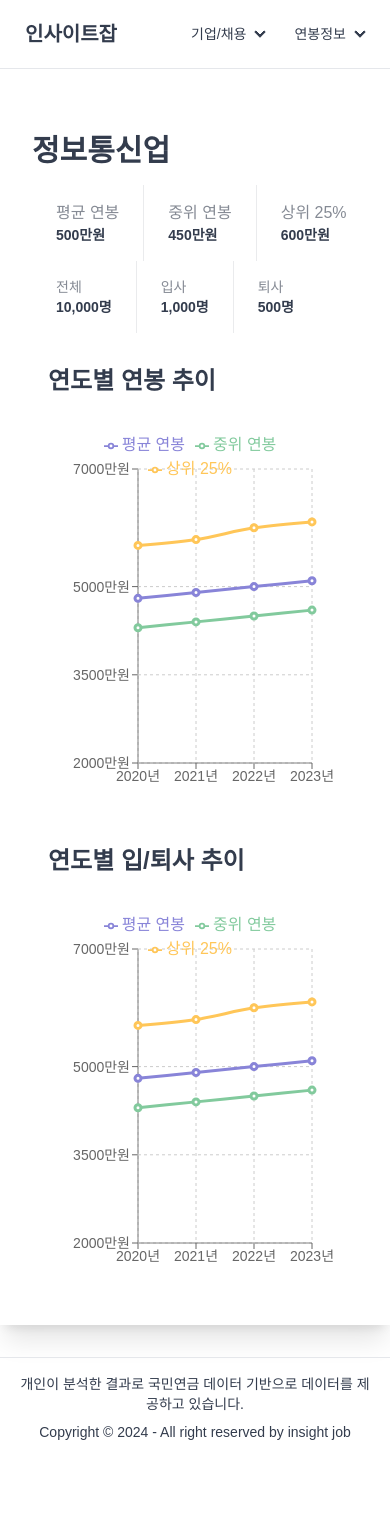
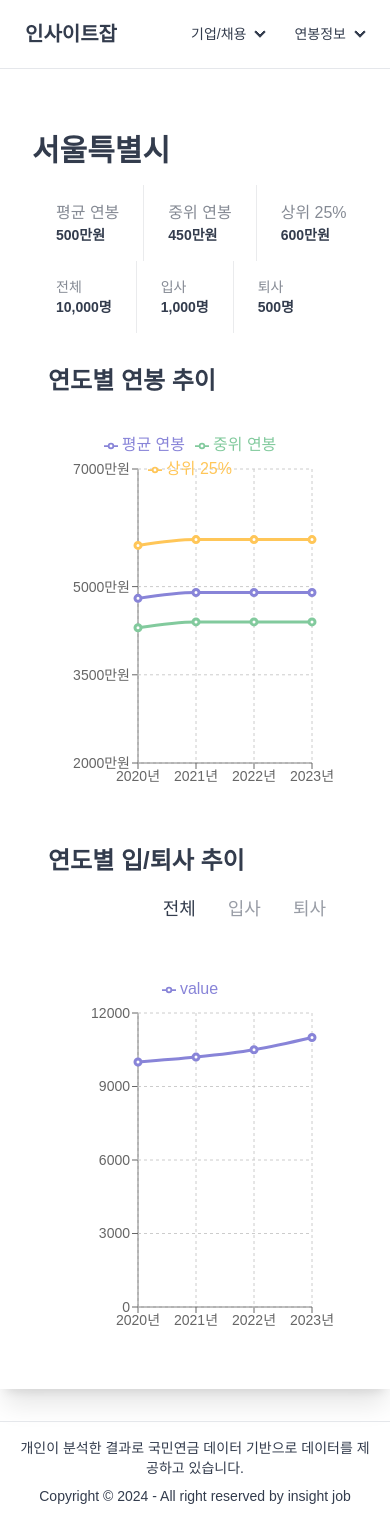
Before and after one commit to shing100/EnterpriseNationalPensionFrontend, a Next.js app: page /salary/industry/1 in a window 390 px wide. Before the commit the page ends 1458 px from the top, so only its background shows below. Built offline with nearby package versions, Linux system fonts and the light colour scheme.

Commit message:
[20240410] 검색페이지 일부 및 디테일 페이지 수정

```diff
--- a/src/app/salary/industry/[id]/page.tsx
+++ b/src/app/salary/industry/[id]/page.tsx
@@ -1,16 +1,27 @@
 "use client";
-import React, { useState, useEffect } from 'react';
+import React, {useState, useEffect } from 'react';
 import formatSalaryToMillionWon, { formatNumberWithCommas } from '@/libs/utils';
 import SalaryLineChart from "@/components/salaryLineChart";
+import EmployeeLineChart from "@/components/employeeLineChart";
 
 interface GraphData {
     year: number;
-    averageSalary: number;
-    medianSalary: number;
-    upperQuartileSalary: number;
+    averageSalary?: number;
+    medianSalary?: number;
+    upperQuartileSalary?: number;
+    totalMemberCount?: number;
+    newMemberCount?: number;
+    lostMemberCount?: number;
 }
 
-const IndustryDetailPage = ({ params }: { params: { id: string } }) => {
+const TABS = {
+    TOTAL: 'total',
+    NEW: 'new',
+    LOST: 'lost',
+};
+
+const LocationDetailPage = ({ params }: { params: { id: string } }) => {
+    const [selectedTab, setSelectedTab] = useState(TABS.TOTAL);
     const [industryData, setIndustryData] = useState<any>(null);
     const [graphData, setGraphData] = useState<GraphData[]>([]);
 
@@ -18,7 +29,7 @@ const IndustryDetailPage = ({ params }: { params: { id: string } }) => {
         // 여기서 industryId를 사용하여 API 호출 등의 작업을 수행하여 industryData와 graphData를 설정합니다.
         // 예시로 다음과 같은 데이터를 사용했습니다.
         const sampleData = {
-            companyIndustryName: '정보통신업',
+            companyIndustryName: '서울특별시',
             industryAverageSalary: 5000000,
             industryMedianSalary: 4500000,
             industryUpperQuartileSalary: 6000000,
@@ -28,14 +39,28 @@ const IndustryDetailPage = ({ params }: { params: { id: string } }) => {
         };
         setIndustryData(sampleData);
 
+        // 연도별 데이터 설정
         const sampleGraphData: GraphData[] = [
-            { year: 2020, averageSalary: 4800000, medianSalary: 4300000, upperQuartileSalary: 5700000 },
-            { year: 2021, averageSalary: 4900000, medianSalary: 4400000, upperQuartileSalary: 5800000 },
-            { year: 2022, averageSalary: 5000000, medianSalary: 4500000, upperQuartileSalary: 6000000 },
-            { year: 2023, averageSalary: 5100000, medianSalary: 4600000, upperQuartileSalary: 6100000 },
+            { year: 2020, totalMemberCount: 10000, newMemberCount: 1000, lostMemberCount: 500,  averageSalary: 4800000, medianSalary: 4300000, upperQuartileSalary: 5700000 },
+            { year: 2021, totalMemberCount: 10200, newMemberCount: 1200, lostMemberCount: 1000, averageSalary: 4900000, medianSalary: 4400000, upperQuartileSalary: 5800000 },
+            { year: 2022, totalMemberCount: 10500, newMemberCount: 1500, lostMemberCount: 1200, averageSalary: 4900000, medianSalary: 4400000, upperQuartileSalary: 5800000 },
+            { year: 2023, totalMemberCount: 11000, newMemberCount: 2000, lostMemberCount: 1500, averageSalary: 4900000, medianSalary: 4400000, upperQuartileSalary: 5800000 },
         ];
         setGraphData(sampleGraphData);
     }, [params]);
+
+    const renderGraph = () => {
+        switch (selectedTab) {
+            case TABS.TOTAL:
+                return <EmployeeLineChart graphData={graphData.map(({ year, totalMemberCount }) => ({ year, value: totalMemberCount, tag: "전체" }))} />;
+            case TABS.NEW:
+                return <EmployeeLineChart graphData={graphData.map(({ year, newMemberCount }) => ({ year, value: newMemberCount, tag: "입사" }))} />;
+            case TABS.LOST:
+                return <EmployeeLineChart graphData={graphData.map(({ year, lostMemberCount }) => ({ year, value: lostMemberCount, tag:"퇴사" }))} />;
+            default:
+                return null;
+        }
+    };
 
     if (!industryData) {
         return <div>Loading...</div>;
@@ -81,11 +106,20 @@ const IndustryDetailPage = ({ params }: { params: { id: string } }) => {
                 </div>
                 <div className="mt-8 px-4">
                     <h2 className="text-2xl font-bold mb-4">연도별 입/퇴사 추이</h2>
-                    <SalaryLineChart graphData={graphData} />
+                    <div className="flex justify-end">
+                        <div className="tabs">
+                            <a className={`text-lg tab ${selectedTab === TABS.TOTAL ? 'tab-active' : ''}`} onClick={() => setSelectedTab(TABS.TOTAL)}>전체</a>
+                            <a className={`text-lg tab ${selectedTab === TABS.NEW ? 'tab-active' : ''}`} onClick={() => setSelectedTab(TABS.NEW)}>입사</a>
+                            <a className={`text-lg tab ${selectedTab === TABS.LOST ? 'tab-active' : ''}`} onClick={() => setSelectedTab(TABS.LOST)}>퇴사</a>
+                        </div>
+                    </div>
+                    <div className="mt-8">
+                        {renderGraph()}
+                    </div>
                 </div>
             </div>
         </div>
     );
 };
 
-export default IndustryDetailPage;
+export default LocationDetailPage;
--- a/src/app/salary/location/[id]/page.tsx
+++ b/src/app/salary/location/[id]/page.tsx
@@ -1,16 +1,27 @@
 "use client";
-import React, { useState, useEffect } from 'react';
+import React, {useState, useEffect } from 'react';
 import formatSalaryToMillionWon, { formatNumberWithCommas } from '@/libs/utils';
 import SalaryLineChart from "@/components/salaryLineChart";
+import EmployeeLineChart from "@/components/employeeLineChart";
 
 interface GraphData {
     year: number;
-    averageSalary: number;
-    medianSalary: number;
-    upperQuartileSalary: number;
+    averageSalary?: number;
+    medianSalary?: number;
+    upperQuartileSalary?: number;
+    totalMemberCount?: number;
+    newMemberCount?: number;
+    lostMemberCount?: number;
 }
 
+const TABS = {
+    TOTAL: 'total',
+    NEW: 'new',
+    LOST: 'lost',
+};
+
 const LocationDetailPage = ({ params }: { params: { id: string } }) => {
+    const [selectedTab, setSelectedTab] = useState(TABS.TOTAL);
     const [industryData, setIndustryData] = useState<any>(null);
     const [graphData, setGraphData] = useState<GraphData[]>([]);
 
@@ -28,14 +39,28 @@ const LocationDetailPage = ({ params }: { params: { id: string } }) => {
         };
         setIndustryData(sampleData);
 
+        // 연도별 데이터 설정
         const sampleGraphData: GraphData[] = [
-            { year: 2020, averageSalary: 4800000, medianSalary: 4300000, upperQuartileSalary: 5700000 },
-            { year: 2021, averageSalary: 4900000, medianSalary: 4400000, upperQuartileSalary: 5800000 },
-            { year: 2022, averageSalary: 5000000, medianSalary: 4500000, upperQuartileSalary: 6000000 },
-            { year: 2023, averageSalary: 5100000, medianSalary: 4600000, upperQuartileSalary: 6100000 },
+            { year: 2020, totalMemberCount: 10000, newMemberCount: 1000, lostMemberCount: 500,  averageSalary: 4800000, medianSalary: 4300000, upperQuartileSalary: 5700000 },
+            { year: 2021, totalMemberCount: 10200, newMemberCount: 1200, lostMemberCount: 1000, averageSalary: 4900000, medianSalary: 4400000, upperQuartileSalary: 5800000 },
+            { year: 2022, totalMemberCount: 10500, newMemberCount: 1500, lostMemberCount: 1200, averageSalary: 4900000, medianSalary: 4400000, upperQuartileSalary: 5800000 },
+            { year: 2023, totalMemberCount: 11000, newMemberCount: 2000, lostMemberCount: 1500, averageSalary: 4900000, medianSalary: 4400000, upperQuartileSalary: 5800000 },
         ];
         setGraphData(sampleGraphData);
     }, [params]);
+
+    const renderGraph = () => {
+        switch (selectedTab) {
+            case TABS.TOTAL:
+                return <EmployeeLineChart graphData={graphData.map(({ year, totalMemberCount }) => ({ year, value: totalMemberCount, tag: "전체" }))} />;
+            case TABS.NEW:
+                return <EmployeeLineChart graphData={graphData.map(({ year, newMemberCount }) => ({ year, value: newMemberCount, tag: "입사" }))} />;
+            case TABS.LOST:
+                return <EmployeeLineChart graphData={graphData.map(({ year, lostMemberCount }) => ({ year, value: lostMemberCount, tag:"퇴사" }))} />;
+            default:
+                return null;
+        }
+    };
 
     if (!industryData) {
         return <div>Loading...</div>;
@@ -81,7 +106,16 @@ const LocationDetailPage = ({ params }: { params: { id: string } }) => {
                 </div>
                 <div className="mt-8 px-4">
                     <h2 className="text-2xl font-bold mb-4">연도별 입/퇴사 추이</h2>
-                    <SalaryLineChart graphData={graphData} />
+                    <div className="flex justify-end">
+                        <div className="tabs">
+                            <a className={`text-lg tab ${selectedTab === TABS.TOTAL ? 'tab-active' : ''}`} onClick={() => setSelectedTab(TABS.TOTAL)}>전체</a>
+                            <a className={`text-lg tab ${selectedTab === TABS.NEW ? 'tab-active' : ''}`} onClick={() => setSelectedTab(TABS.NEW)}>입사</a>
+                            <a className={`text-lg tab ${selectedTab === TABS.LOST ? 'tab-active' : ''}`} onClick={() => setSelectedTab(TABS.LOST)}>퇴사</a>
+                        </div>
+                    </div>
+                    <div className="mt-8">
+                        {renderGraph()}
+                    </div>
                 </div>
             </div>
         </div>
--- /dev/null
+++ b/src/components/employeeLineChart.tsx
@@ -0,0 +1,29 @@
+import {
+    CartesianGrid,
+    Legend,
+    Line,
+    LineChart,
+    ResponsiveContainer,
+    Tooltip,
+    XAxis,
+    YAxis
+} from "recharts";
+
+
+const employeeLineChart = ({ graphData } : any) => {
+    return (
+        <ResponsiveContainer width="100%" height={400}>
+            <LineChart data={graphData} margin={{ top: 20, right: 30, bottom: 20, left: 30 }}>
+                <XAxis dataKey="year" tick={{ fontSize: 14 }} tickFormatter={(value) => `${value}년`} />
+                <YAxis tick={{ fontSize: 14 }} />
+                <CartesianGrid strokeDasharray="3 3" />
+                <Tooltip labelFormatter={(value) => `${value}년`} formatter={(value: number) => `${value}명`} />
+                <Legend verticalAlign="top" height={36} />
+                <Line type="monotone" dataKey="value" stroke="#8884d8" strokeWidth={3} name={graphData.tag} />
+            </LineChart>
+        </ResponsiveContainer>
+    );
+};
+
+
+export default employeeLineChart;
--- a/src/components/searchModal.tsx
+++ b/src/components/searchModal.tsx
@@ -3,6 +3,7 @@ import React, {useEffect, useState} from "react";
 import Image from 'next/image'
 import useSWR, {mutate} from "swr";
 import {CompanyData} from "@/types";
+import Link from "next/link";
 
 interface SearchPageProps {
     onClose: () => void
@@ -86,15 +87,13 @@ export default function SearchPage({onClose}: SearchPageProps) {
                         <div className="grid grid-cols-1 md:grid-cols-2 lg:grid-cols-3 xl:grid-cols-2 gap-4">
                             {/* 여러 기업 정보 카드 반복 */}
                             {Array.from({ length: 5 }).map((_, index) => (
-                                <div key={index} className="flex w-full bg-gray-100 rounded-md">
-                                    <figure className="flex-none w-16 h-16 bg-white m-4 rounded-xl">
-                                        <Image className="w-12 h-12 m-auto my-2" width={36} height={36} src="/default_company.png" alt="Company" />
-                                    </figure>
-                                    <div className="my-auto">
-                                        <h2 className="text-md font-bold">기업명 #{index + 1}</h2>
-                                        <p>기업에 대한 간단한 설명입니다.</p>
-                                    </div>
-                                </div>
+                                CompanyCard({company: {
+                                    id: index,
+                                    companyName: "기업명",
+                                    companyIndustryName: "산업명",
+                                    totalMemberCount: 100,
+                                    companyRoadNameAddress: "도로명 주소"
+                                }})
                             ))}
                         </div>
                     </div>
@@ -104,8 +103,55 @@ export default function SearchPage({onClose}: SearchPageProps) {
     } else {
         return (
             <div className="min-h-screen flex flex-col items-center p-10">
+                <div className="max-w-screen-md w-full">
+                    {/* 닫기 버튼 */}
+                    <button onClick={onClose} className="absolute top-0 right-0 m-4">
+                        <svg className="h-6 w-6 text-gray-700" fill="none" strokeLinecap="round" strokeLinejoin="round" strokeWidth="2" viewBox="0 0 24 24" stroke="currentColor">
+                            <path d="M6 18L18 6M6 6l12 12"></path>
+                        </svg>
+                    </button>
+                    {/* 검색 바 */}
+                    <div className="flex items-center justify-center mb-8 mt-4">
+                        <div className="form-control w-full">
+                            <div className="input-group">
+                            <span className="input-group-text w-12">
+                                <svg className="w-4 h-4 text-gray-500 dark:text-gray-400" aria-hidden="true" xmlns="http://www.w3.org/2000/svg" fill="none" viewBox="0 0 20 20">
+                                    <path stroke="currentColor" strokeLinecap="round" strokeLinejoin="round" strokeWidth="2" d="m19 19-4-4m0-7A7 7 0 1 1 1 8a7 7 0 0 1 14 0Z"/>
+                                </svg>
+                            </span>
+                                <input type="text" placeholder="검색어를 입력하세요..." className="input input-bordered w-full" onChange={(e) => setSearchTerm(e.target.value)} value={searchTerm}/>
+                            </div>
+                        </div>
+                    </div>
 
+                    {/* 검색 결과 */}
+                    <div className="mb-8">
+                        <h3 className="text-lg font-semibold mb-2">검색 결과</h3>
+                        <div className="grid grid-cols-1 md:grid-cols-2 lg:grid-cols-3 xl:grid-cols-2 gap-4">
+                            {companies?.resultList.map(company => (
+                                CompanyCard({company})
+                            ))}
+                        </div>
+                    </div>
+                </div>
             </div>
         )
     }
 }
+
+
+const CompanyCard = ({company}: {company: CompanyData}) => {
+    return (
+        <Link href={`/company/${company.id}`}>
+        <div key={company.id} className="flex w-full bg-gray-100 rounded-md">
+            <figure className="flex-none w-16 h-16 bg-white m-4 rounded-xl">
+                <Image className="w-12 h-12 m-auto my-2" width={36} height={36} src="/default_company.png" alt="Company" />
+            </figure>
+            <div className="my-auto">
+                <h2 className="text-md font-bold">{company.companyName}</h2>
+                <p>{company.companyIndustryName} | {company.companyRoadNameAddress} | {company.totalMemberCount}명</p>
+            </div>
+        </div>
+        </Link>
+    )
+}
```
